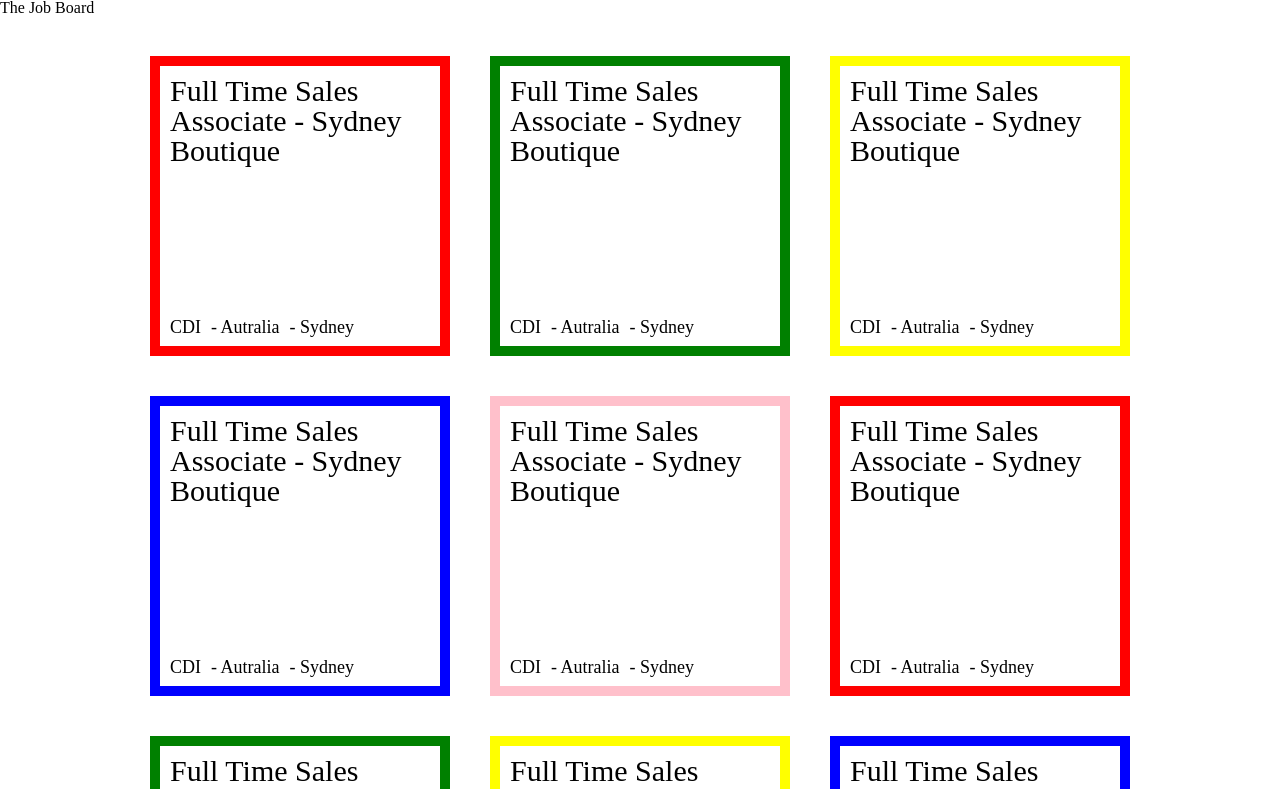
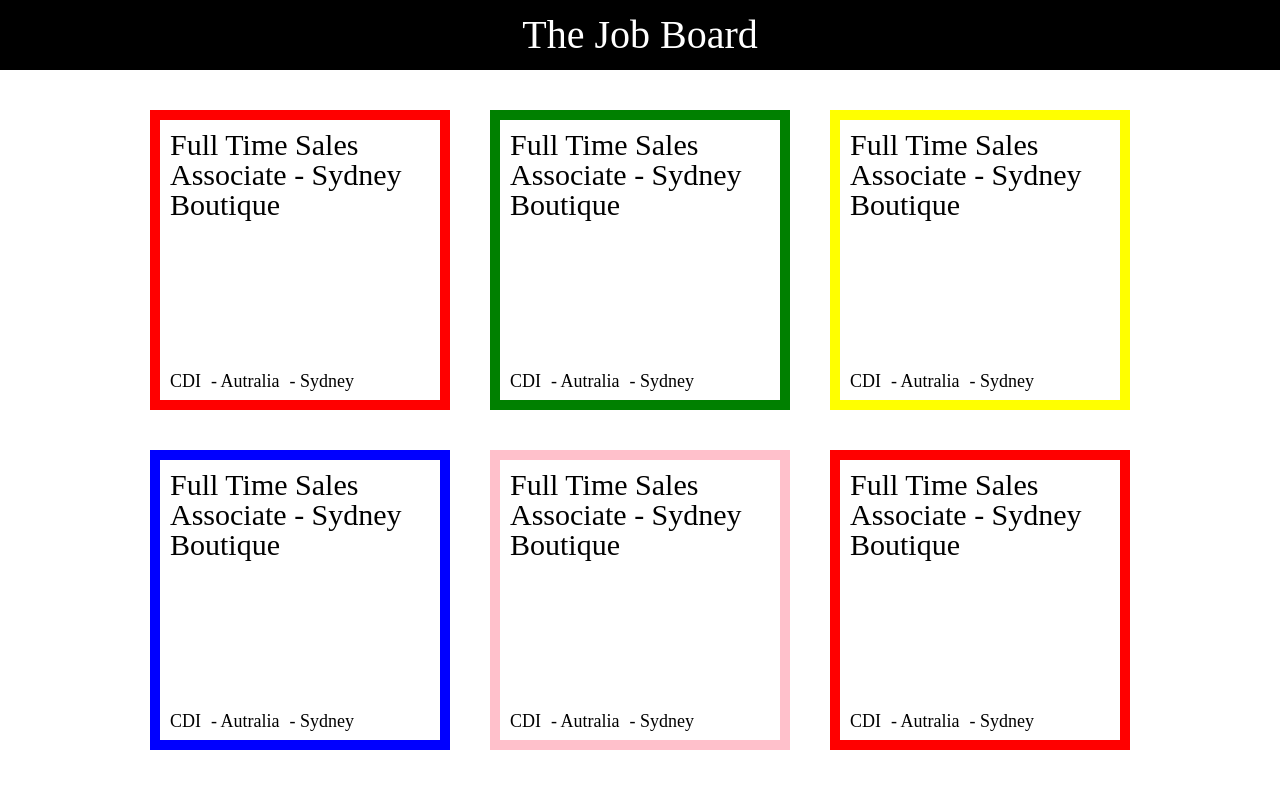
Before and after one commit to RaphaelVitse/phoenix24-the-job-board, a React (Vite) app: page / in a window 1280 px wide. Shown: the top 789 px of the page. Built offline with nearby package versions, Linux system fonts and the light colour scheme.

Commit message:
change balise header main et footer

```diff
--- a/src/components/Header.jsx
+++ b/src/components/Header.jsx
@@ -3,7 +3,9 @@ import Title from "./Title";
 const Header = (props) => {
   return (
     <>
-      <Title name={props.name} />
+      <header>
+        <Title name={props.name} />
+      </header>
     </>
   );
 };
--- a/src/components/Jobs.jsx
+++ b/src/components/Jobs.jsx
@@ -4,7 +4,7 @@ const Jobs = (props) => {
   console.log("props jobs = " + props);
   return (
     <>
-      <div className="card-container">
+      <main className="card-container">
         <Job
           className="job-card-red"
           title="Full Time Sales Associate - Sydney Boutique"
@@ -68,7 +68,7 @@ const Jobs = (props) => {
           country="Autralia"
           city="Sydney"
         />
-      </div>
+      </main>
     </>
   );
 };
--- a/src/components/Title.jsx
+++ b/src/components/Title.jsx
@@ -1,7 +1,7 @@
 const Title = (props) => {
   return (
     <>
-      <header>{props.name}</header>
+      <h1>{props.name}</h1>
     </>
   );
 };
```
Also changed, not shown: 1 other file (tests, documents, lock files or other folders).
